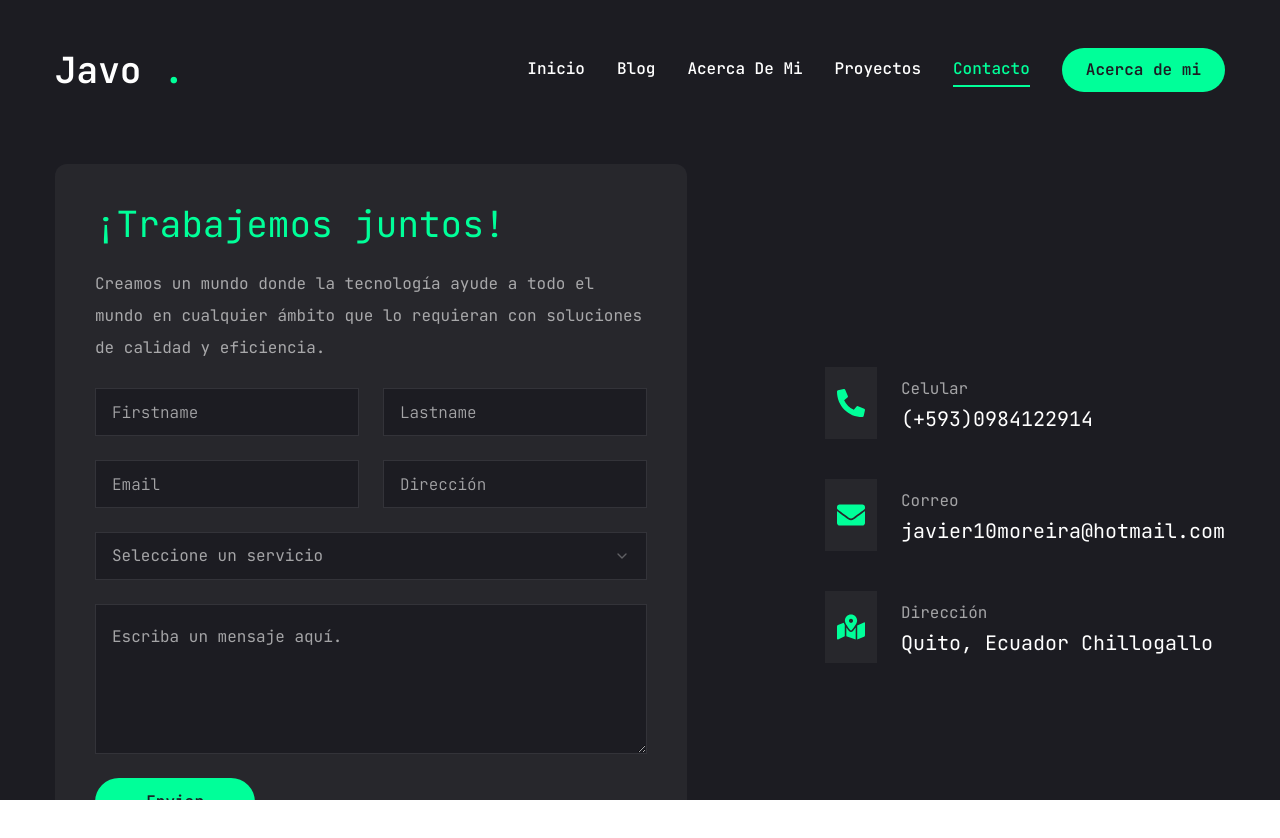
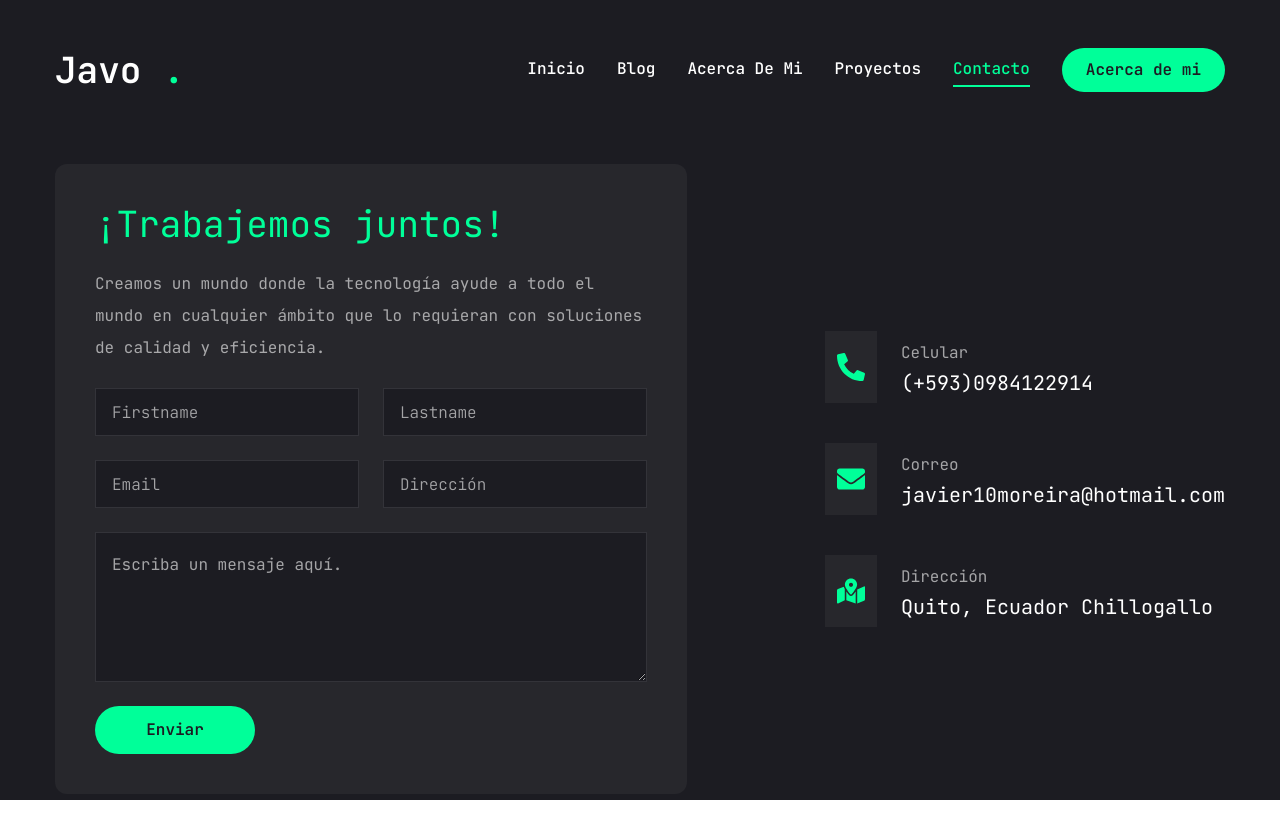
Before and after one commit to JavierMoreira23/portafolio, a Next.js app: page /contact in a window 1280 px wide. Shown: the top 838 px of the page. Built offline with nearby package versions, Linux system fonts and the light colour scheme.

Commit message:
modificacion de serivicio

```diff
--- a/app/contact/page.jsx
+++ b/app/contact/page.jsx
@@ -62,21 +62,7 @@ const Contact = () => {
                         <Input type="direccion" placeholder="Dirección"/>
                     </div>
                     {/**select  < */}
-                    <Select>
-                        <SelectTrigger className="w-full">
-                            <SelectValue placeholder="Seleccione un servicio"></SelectValue>
-                        </SelectTrigger>
-                        <SelectContent>
-                            <SelectGroup>
-                                <SelectLabel>Seleccione un servicio</SelectLabel>
-                                <SelectItem  value="est">Desarrollo web</SelectItem>
-                                <SelectItem value="cst">Desarrollo de aplicaciones móviles</SelectItem>
-                                <SelectItem value="sst">Desarrollo de chatbot</SelectItem>
-                                <SelectItem value="mst">Cotización</SelectItem>
-                                <SelectItem value="lst">Contratación</SelectItem>
-                            </SelectGroup>
-                        </SelectContent>
-                    </Select>
+
                     {/**textarea */}
                     <Textarea className="h-[150px]" placeholder="Escriba un mensaje aquí."/>
                     {/*button */}
```
